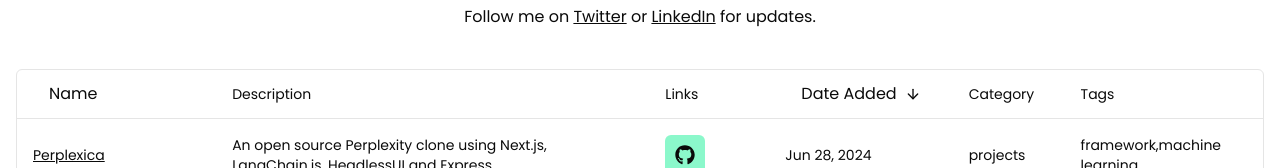
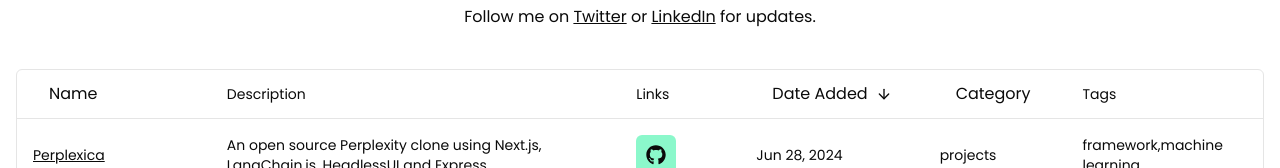
Before and after one commit to mcavaliere/mikecavaliere-com-next, a Next.js app: page /ai-for-js-devs in a window 1280 px wide. Shown: the part 424-592 px from the top of the page. Built offline with nearby package versions, Linux system fonts and the light colour scheme; no server answers.

Commit message:
feat: category sort link; consolidates sort link into component

```diff
--- a/components/AIResourcesTable/columns.tsx
+++ b/components/AIResourcesTable/columns.tsx
@@ -5,7 +5,7 @@ import { AIResource } from "./types";
 import { Button } from "@/components/ui/button";
 import { Link } from "@/components/Link";
 import { FaGithub, FaGlobe } from "react-icons/fa";
-import { ArrowUpDown, ArrowUp, ArrowDown } from "lucide-react";
+import { ArrowUp, ArrowDown } from "lucide-react";
 import dayjs from "dayjs";
 
 export function GithubButton({ url }: { url: string }) {
@@ -28,27 +28,30 @@ export function WebsiteButton({ url }: { url: string }) {
   );
 }
 
+export function getSortIcon({ column }) {
+  const sortDir = column.getIsSorted();
+  return sortDir === "asc" ? (
+    <ArrowUp className="ml-2 h-4 w-4" />
+  ) : sortDir === "desc" ? (
+    <ArrowDown className="ml-2 h-4 w-4" />
+  ) : null;
+}
+
+export function SortLink({ column, label }) {
+  const sortIcon = getSortIcon({ column });
+  return (
+    <Button variant="ghost" onClick={() => column.toggleSorting(column.getIsSorted() === "asc")}>
+      {label}
+      {sortIcon}
+    </Button>
+  );
+}
+
 export const columns: ColumnDef<AIResource>[] = [
   {
     accessorKey: "name",
     header: ({ column }) => {
-      const sortDir = column.getIsSorted();
-      const sortIcon =
-        sortDir === "asc" ? (
-          <ArrowUp className="ml-2 h-4 w-4" />
-        ) : sortDir === "desc" ? (
-          <ArrowDown className="ml-2 h-4 w-4" />
-        ) : null;
-
-      return (
-        <Button
-          variant="ghost"
-          onClick={() => column.toggleSorting(column.getIsSorted() === "asc")}
-        >
-          Name
-          {sortIcon}
-        </Button>
-      );
+      return <SortLink column={column} label="Name" />;
     },
     cell: (cell) => {
       const githubUrl = cell.row.original.githubUrl;
@@ -87,23 +90,7 @@ export const columns: ColumnDef<AIResource>[] = [
   {
     accessorKey: "addedOn",
     header: ({ column }) => {
-      const sortDir = column.getIsSorted();
-      const sortIcon =
-        sortDir === "asc" ? (
-          <ArrowUp className="ml-2 h-4 w-4" />
-        ) : sortDir === "desc" ? (
-          <ArrowDown className="ml-2 h-4 w-4" />
-        ) : null;
-
-      return (
-        <Button
-          variant="ghost"
-          onClick={() => column.toggleSorting(column.getIsSorted() === "asc")}
-        >
-          Date Added
-          {sortIcon}
-        </Button>
-      );
+      return <SortLink column={column} label="Date Added" />;
     },
     cell: (cell) => {
       const addedOn = cell.row.original.addedOn;
@@ -113,7 +100,9 @@ export const columns: ColumnDef<AIResource>[] = [
   },
   {
     accessorKey: "category",
-    header: "Category",
+    header: ({ column }) => {
+      return <SortLink column={column} label="Category" />;
+    },
   },
   {
     accessorKey: "tags",
--- a/components/AIResourcesTable/types.tsx
+++ b/components/AIResourcesTable/types.tsx
@@ -17,12 +17,12 @@ export type AIResourceTag =
   | "prompt engineering"
   | "learning resource";
 
-const AIResourceCategoryColors = {
+export const AIResourceCategoryColors = {
   libraries: "bg-yellow-800",
   tools: "bg-blue-800",
   articles: "bg-red-800",
   "learning resources": "bg-green-800",
-  // "projets": "bg-blue-800",
+  // "other": "bg-blue-800",
   projects: "bg-violet-800",
 };
 
```
